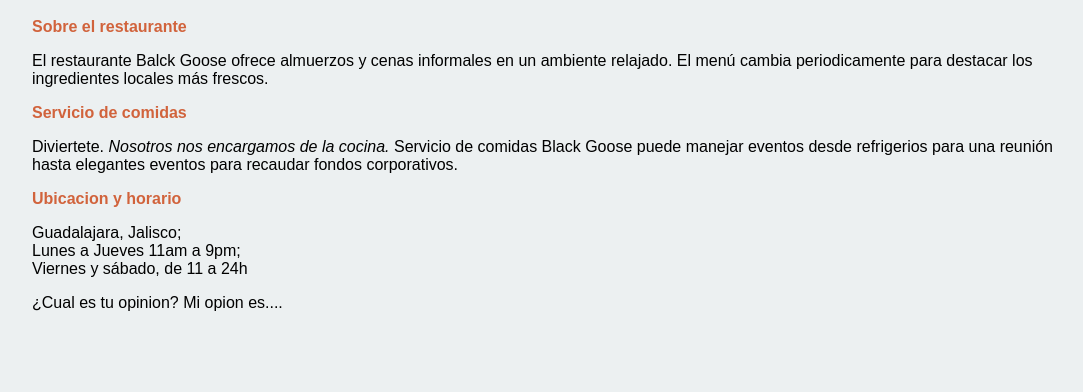
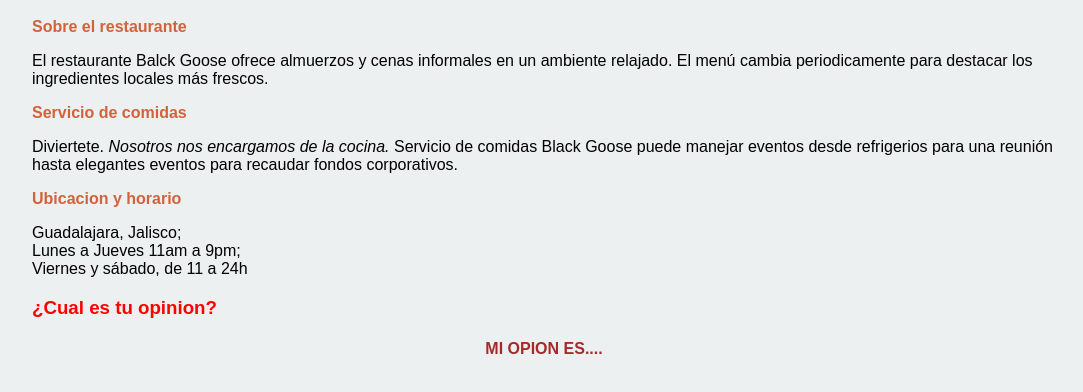
Before and after one commit to CarlosBernal13/prueba-ganso, a plain HTML site: page ganso_negro.html in a window 1280 px wide. Shown: the part 108-500 px from the top of the page, without its empty margins (96-1179 px from the left). Drawn offline with Linux system fonts and the light colour scheme.

Commit message:
Estilos finales al sitio

```diff
--- a/ganso_negro.html
+++ b/ganso_negro.html
@@ -48,7 +48,7 @@
 
 <h2>Ubicacion y horario</h2>
 <p>Guadalajara, Jalisco; <br>Lunes a Jueves 11am a 9pm; <br>Viernes y sábado, de 11 a 24h</p>
-¿Cual es tu opinion?
-Mi opion es....
+<h3>¿Cual es tu opinion?</h3>
+<h4>Mi opion es....</h4>
 </body>
 </html>
```
